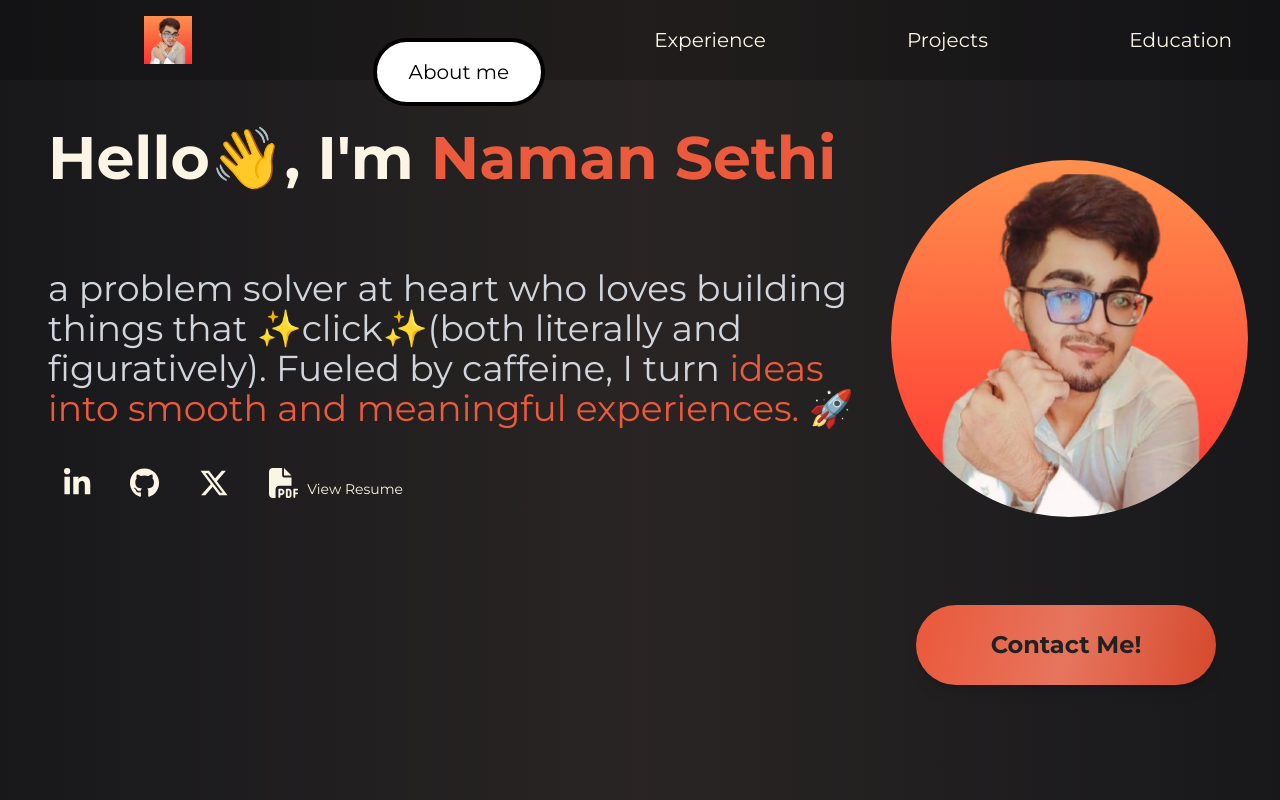
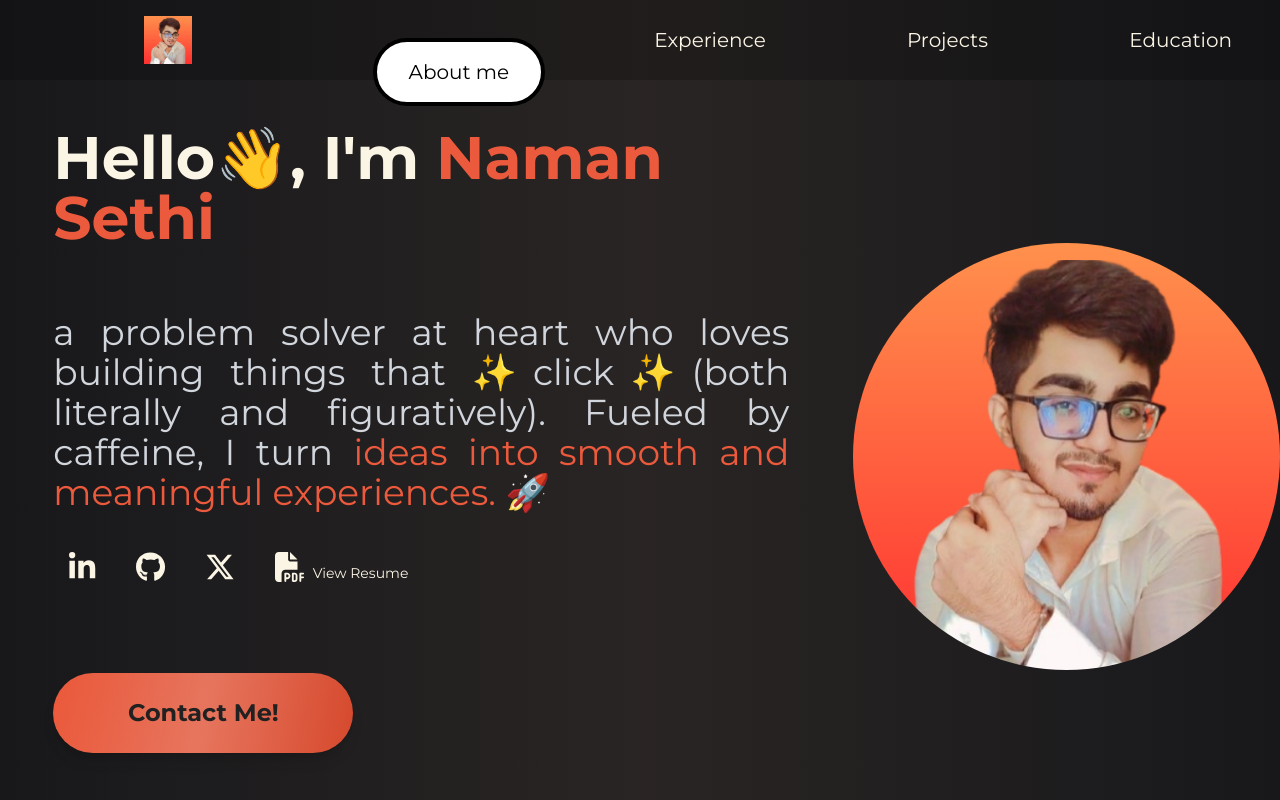
Before and after one commit to namansethi13/portfolio, a React (Vite) app: page / in a window 1280 px wide. Shown: the top 800 px of the page. Built offline with nearby package versions, Linux system fonts and the light colour scheme.

Commit message:
hero section revision

```diff
--- a/src/components/Hero.tsx
+++ b/src/components/Hero.tsx
@@ -38,18 +38,18 @@ function Hero() {
   ];
 
   return (
-    <div id="hero" className="relative bg-gradient-to-r w-full h-full flex flex-col min-w-screen min-h-[30vh] justify-start items-center overflow-hidden">
+    <div id="hero" className="relative bg-gradient-to-r w-full h-full flex flex-col min-w-screen min-h-[30vh] justify-center items-center overflow-hidden">
       <Navbar />
       <div
-        className="flex flex-col items-center justify-center w-full md:mt-20 max-w-[1600px] px-8 mt-16 pb-[10rem] lg:mt-28 "
+        className="flex flex-col items-center justify-center w-full md:mt-20 max-w-[1920px] mt-16 lg:mt-28 mb-10"
 
       >
-        <div className="text-light w-full flex md:flex-row flex-col-reverse items-center justify-end">
-          <div className="flex flex-col justify-center h-full p-4 md:w-4/5">
-            <h1 className="text-5xl font-bold text-left md:text-6xl mb-20">
+        <div className="text-light w-full flex lg:flex-row flex-col-reverse items-center justify-end gap-12">
+          <div className="flex flex-col justify-center h-full p-4 md:w-3/5">
+            <h1 className="text-5xl font-bold text-left md:text-6xl mb-16">
               Hello👋, I'm <span className="text-highlight">Naman Sethi</span>
             </h1>
-            <h2 className="text-2xl text-left md:text-4xl text-gray-300">
+            <h2 className="text-2xl  md:text-4xl text-gray-300 text-justify">
               a problem solver at heart who loves building things that
               ✨click✨(both literally and figuratively). Fueled by caffeine, I
               turn{" "}
@@ -75,19 +75,19 @@ function Hero() {
                 </a>
               ))}
             </div>
+            <div className="w-full flex justify-center items-center mt-10 lg:justify-start lg:mr-16">
+              <CTA text={text} onClick={onClick} />
+            </div>
           </div>
           <div className="mt-8 w-2/5 h-full md:w-1/3 flex justify-center items-center">
             <img
               src="/profilex.png"
               alt="profile"
-              className="h-full object-cover rounded-full"
+              className="h-full object-cover rounded-full w-full"
             />
           </div>
         </div>
-        <div className="w-full flex justify-center items-center mt-10 lg:justify-end lg:mr-16">
-          {/* Aligned to the right on larger screens */}
-          <CTA text={text} onClick={onClick} />
-        </div>
+
       </div>
     </div>
   );
--- a/src/index.css
+++ b/src/index.css
@@ -21,7 +21,7 @@ body {
   }
   @media screen and (max-width: 768px) {
     .animate-marquee {
-      animation: marquee 7s linear infinite; /* Adjust duration as needed */
+      animation: marquee 16s linear infinite; /* Adjust duration as needed */
     }
 
   }
```
